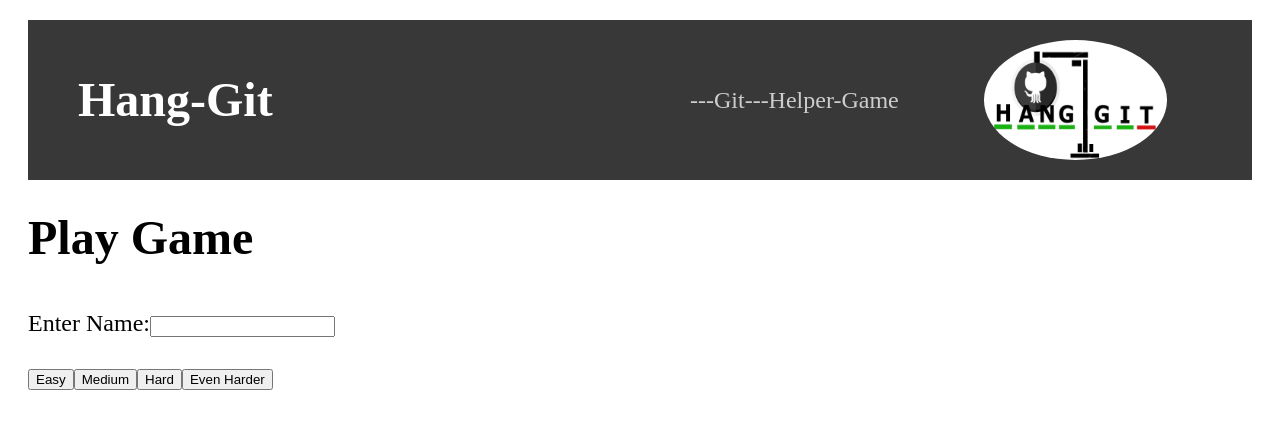
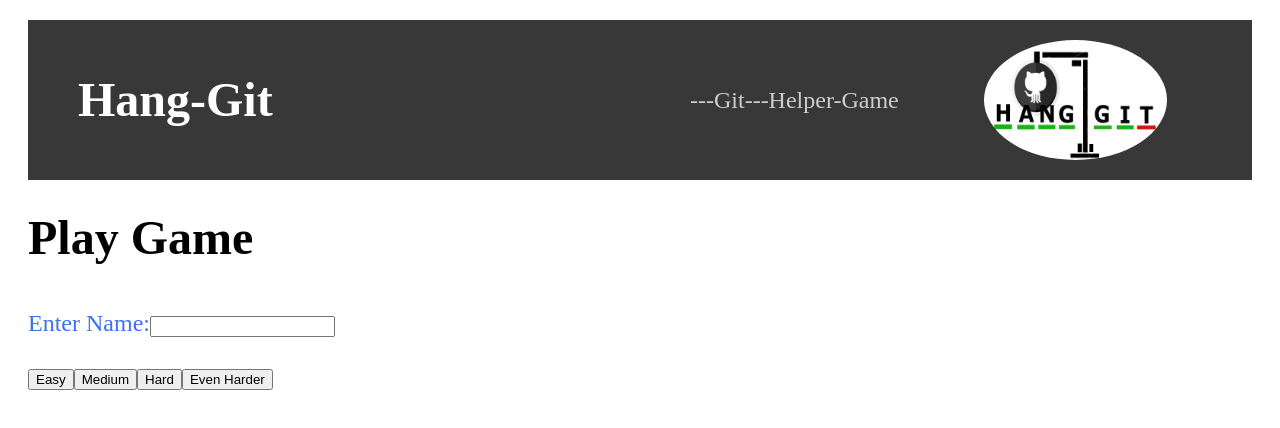
Before and after one commit to cms718/hang-git, a React (Create React App) app: page / in a window 1280 px wide. Shown: the top 428 px of the page. Built offline with nearby package versions, Linux system fonts and the light colour scheme.

Commit message:
Enter Name is blue

```diff
--- a/src/App.css
+++ b/src/App.css
@@ -23,7 +23,7 @@
 body, #root {
   /* overflow: hidden; */
 
-  font-family: Arial, Helvetica, sans-serif;
+  font-family: Collegiate,Arial, Helvetica, sans-serif;
 }
 
 .home{
--- /dev/null
+++ b/src/components/HomeScreen/HomeScreen.css
@@ -0,0 +1,3 @@
+.test{
+  color: rgb(61, 112, 240);
+}
--- a/src/components/HomeScreen/HomeScreen.jsx
+++ b/src/components/HomeScreen/HomeScreen.jsx
@@ -1,6 +1,7 @@
 import React, { useState } from 'react'
 import Categories from '../Categories/Categories'
 import Header from "../Header/Header";
+import './HomeScreen.css';
 
 export default function HomeScreen({handleStartGame, allQuestions}) {
 
@@ -18,7 +19,7 @@ export default function HomeScreen({handleStartGame, allQuestions}) {
     <div className="home">
       <Header />
       <h1>Play Game</h1>
-      <label>
+      <label className='test'>
         Enter Name:
         <input type="text" value={name} onChange={(event) => handleChange(event)}/>
       </label><br/>
```
